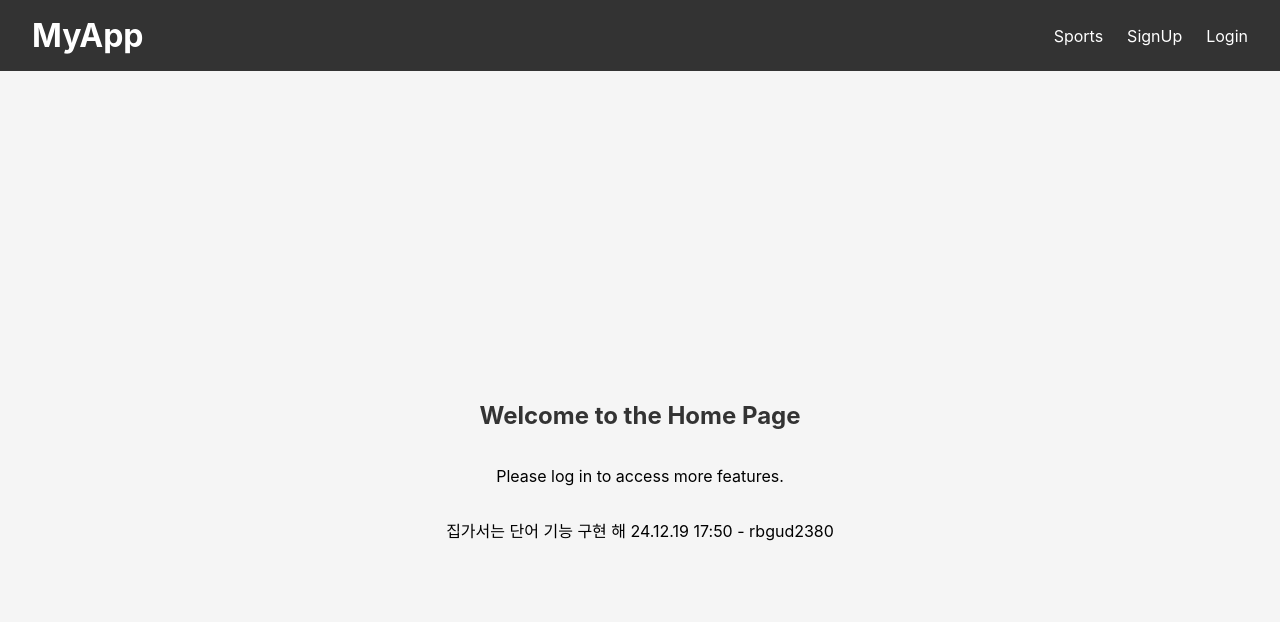
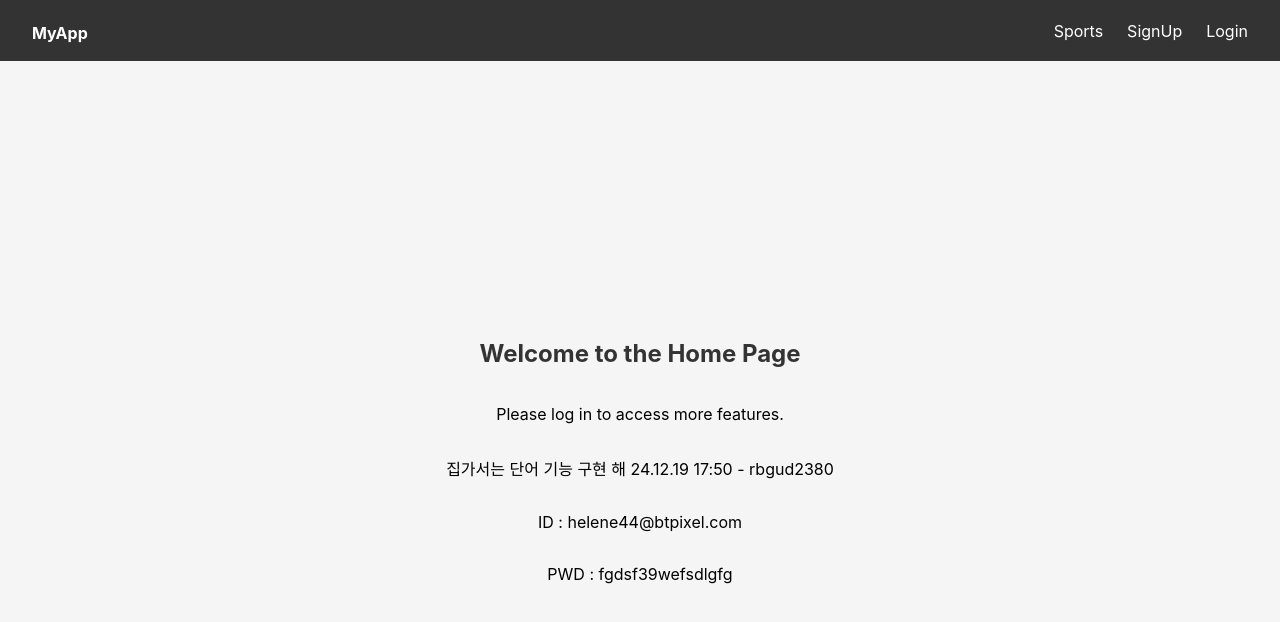
Before and after one commit to LeeKyuHyeong/board-with-react, a React (Create React App) app in the folder board/frontend/: page / in a window 1280 px wide. Shown: the top 622 px of the page. Built offline with nearby package versions, Linux system fonts and the light colour scheme.

Commit message:
front - 반응형 추가

```diff
--- a/board/frontend/src/component/admin/batch/List.js
+++ b/board/frontend/src/component/admin/batch/List.js
@@ -31,6 +31,7 @@ const List = () => {
   return (
     <div style={styles.container}>
       <h2 style={styles.header}>Batch Management</h2>
+      <div style={styles.tableWrapper}>
         <table style={styles.table}>
           <thead style={styles.tableHead}>
             <tr>
@@ -45,7 +46,7 @@ const List = () => {
           <tbody>
             {batchDefinitions.length > 0 ? (
               batchDefinitions.map((batch) => (
-              <tr key={batch.batchId} style={styles.tableRow}>
+                <tr key={batch.batchId}>
                   <td style={styles.td}>{batch.batchName}</td>
                   <td style={styles.td}>{batch.description}</td>
                   <td style={styles.td}>{batch.scheduledTime}</td>
@@ -71,20 +72,30 @@ const List = () => {
           </tbody>
         </table>
       </div>
+    </div>
   );
 };
 
 const styles = {
   container: {
     padding: "20px",
-    fontFamily: "'Roboto', Arial, sans-serif",
-    backgroundColor: "#f8f9fa",
+    fontFamily: "Arial, sans-serif",
   },
   header: {
     textAlign: "center",
     marginBottom: "20px",
-    fontSize: "24px",
-    color: "#343a40",
+  },
+  runAllButton: {
+    marginBottom: "20px",
+    padding: "10px 20px",
+    backgroundColor: "#28a745",
+    color: "#fff",
+    border: "none",
+    borderRadius: "5px",
+    cursor: "pointer",
+  },
+  tableWrapper: {
+    overflowX: "auto", // 테이블을 가로로 스크롤 가능하게 만듦
   },
   table: {
     width: "100%",
@@ -100,16 +111,12 @@ const styles = {
     padding: "10px",
     textAlign: "left",
     fontWeight: "bold",
+    whiteSpace: "nowrap", // 열 크기가 작아질 때 줄바꿈 방지
   },
   td: {
     padding: "10px",
     borderBottom: "1px solid #dee2e6",
-  },
-  tableRow: {
-    transition: "background-color 0.2s",
-  },
-  tableRowHover: {
-    backgroundColor: "#f1f3f5",
+    whiteSpace: "nowrap",
   },
   noData: {
     textAlign: "center",
@@ -126,9 +133,6 @@ const styles = {
     cursor: "pointer",
     transition: "background-color 0.2s",
   },
-  runButtonHover: {
-    backgroundColor: "#0056b3",
-  },
 };
 
 export default List;
--- a/board/frontend/src/component/common/Main.js
+++ b/board/frontend/src/component/common/Main.js
@@ -14,6 +14,9 @@ const Main = ( {userdata} ) => {
         <p>Please log in to access more features.</p>
       )}
 			<p>집가서는 단어 기능 구현 해 24.12.19 17:50 - rbgud2380</p>
+
+      <p>ID : helene44@btpixel.com</p>
+      <p>PWD : fgdsf39wefsdlgfg</p>
 			{errorMessage && <p style={styles.error}>{errorMessage}</p>}
 		</div>
 	);
--- a/board/frontend/src/component/common/Navbar.js
+++ b/board/frontend/src/component/common/Navbar.js
@@ -1,9 +1,7 @@
-// Navbar.js
-import React from 'react';
-import { Link } from 'react-router-dom';
-import styled from 'styled-components';
+import React, { useState } from "react";
+import { Link } from "react-router-dom";
+import styled from "styled-components";
 
-// 네비게이션 바 스타일 정의
 const NavbarContainer = styled.nav`
   display: flex;
   justify-content: space-between;
@@ -23,23 +21,20 @@ const NavLinks = styled.div`
   gap: 1.5rem;
 
   @media (max-width: 768px) {
-    display: none;
+    display: ${(props) => (props.open ? "flex" : "none")};
+    flex-direction: column;
+    position: absolute;
+    top: 60px;
+    left: 0;
+    right: 0;
+    background-color: #333;
+    padding: 1rem 0;
   }
 `;
 
 const NavLink = styled(Link)`
   text-decoration: none;
   color: white;
-  font-size: 1rem;
-
-  &:hover {
-    color: #ddd;
-  }
-`;
-
-const NavLinkLogout = styled(Link)`
-  text-decoration: none;
-  color: red;
   font-size: 1rem;
 
   &:hover {
@@ -58,38 +53,31 @@ const MobileMenuIcon = styled.div`
   }
 `;
 
-const UserNav = styled.span`
-	color: white;
-    /* font-size: 0.7rem; */
-    /* padding-top: 0.1rem; */
-    padding: 0.1rem;
-    border: 1px solid #d4d4d6;
-    line-height: 0.8rem;
-`;
-
-const LoggedInUserB = styled.b`
-	font-size: 1rem;
-`;
-
-const Navbar = ( { userdata, sessionTime } ) => {
+const Navbar = ({ userdata, sessionTime }) => {
+  const [menuOpen, setMenuOpen] = useState(false);
 
   return (
     <NavbarContainer>
-      <Logo><NavLink to="/" style={{"fontSize":"2rem"}}>MyApp</NavLink></Logo>
-      <NavLinks>
+      <Logo>
+        <NavLink to="/">MyApp</NavLink>
+      </Logo>
+      <MobileMenuIcon onClick={() => setMenuOpen(!menuOpen)}>
+        &#9776;
+      </MobileMenuIcon>
+      <NavLinks open={menuOpen}>
         <NavLink to="/news">Sports</NavLink>
         {userdata ? (
           <>
             <NavLink to="/board/lists">Board List</NavLink>
-					{userdata.role !== "user" ? (
+            {userdata.role !== "user" && (
               <>
-						<NavLink to="/member/lists" userdata={userdata}>Member List</NavLink>
-						<NavLink to="/batchHist" userdata={userdata}>Batch History</NavLink>
-						<NavLink to="/batchList" >Batch List</NavLink>
+                <NavLink to="/member/lists">Member List</NavLink>
+                <NavLink to="/batchHist">Batch History</NavLink>
+                <NavLink to="/batchList">Batch List</NavLink>
               </>
-					) : (<></>)}
+            )}
             <NavLink to="/mypage">MyPage</NavLink>
-					<NavLinkLogout to="/logout">Logout</NavLinkLogout>
+            <NavLink to="/logout">Logout</NavLink>
               <UserNav><LoggedInUserB>{userdata.name}</LoggedInUserB> ({sessionTime}s)</UserNav>
           </>
         ) : (
@@ -99,9 +87,6 @@ const Navbar = ( { userdata, sessionTime } ) => {
           </>
         )}
       </NavLinks>
-      <MobileMenuIcon>
-        <span>&#9776;</span>
-      </MobileMenuIcon>
     </NavbarContainer>
   );
 };
```
Also changed, not shown: 1 other file (tests, documents, lock files or other folders). Lines whose indentation alone changed are shown as unchanged.
